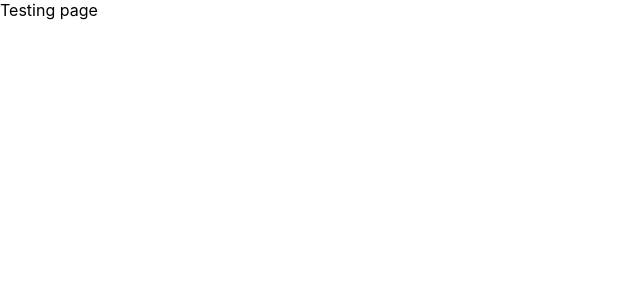
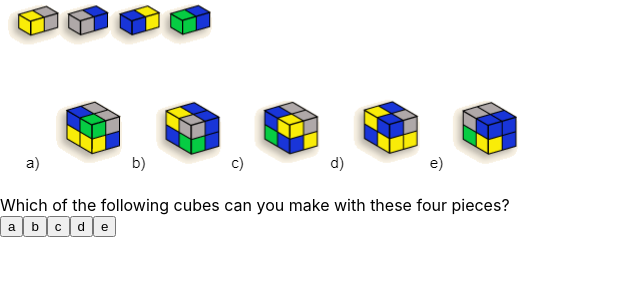
Before and after one commit to uoa-compsci399-s2-2022/spatial-skills-web-app, a React (Create React App) app in the folder client/: page /test in a window 1280 px wide. Shown: the top 300 px of the page, without its empty margins (0-640 px from the left). Built offline with nearby package versions, Linux system fonts and the light colour scheme.

Commit message:
Wrote basic HTML for testing page.
Added a questions directory under client assets.
Currently using a placeholder image with 5 answers.

```diff
--- a/client/src/containers/Test.jsx
+++ b/client/src/containers/Test.jsx
@@ -1,6 +1,23 @@
+import questionImage from '../assets/questions/perception1.png'  // Temporary image
+
 const Test = () => {
     return(
-        <div className="test">Testing page</div>
+        <div className='test'>
+            <div className='question'>
+                <img src={questionImage} className='questionImage' alt=""/>
+                <p>Which of the following cubes can you make with these four pieces?</p>
+            </div>
+            <div className='multichoiceAnswers'>
+                <button>a</button>
+                <button>b</button>
+                <button>c</button>
+                <button>d</button>
+                <button>e</button>
+            </div>
+
+        </div>
+
+
     );
 }
 
```
Also changed, not shown: client/src/assets/questions/perception1.png (added).
